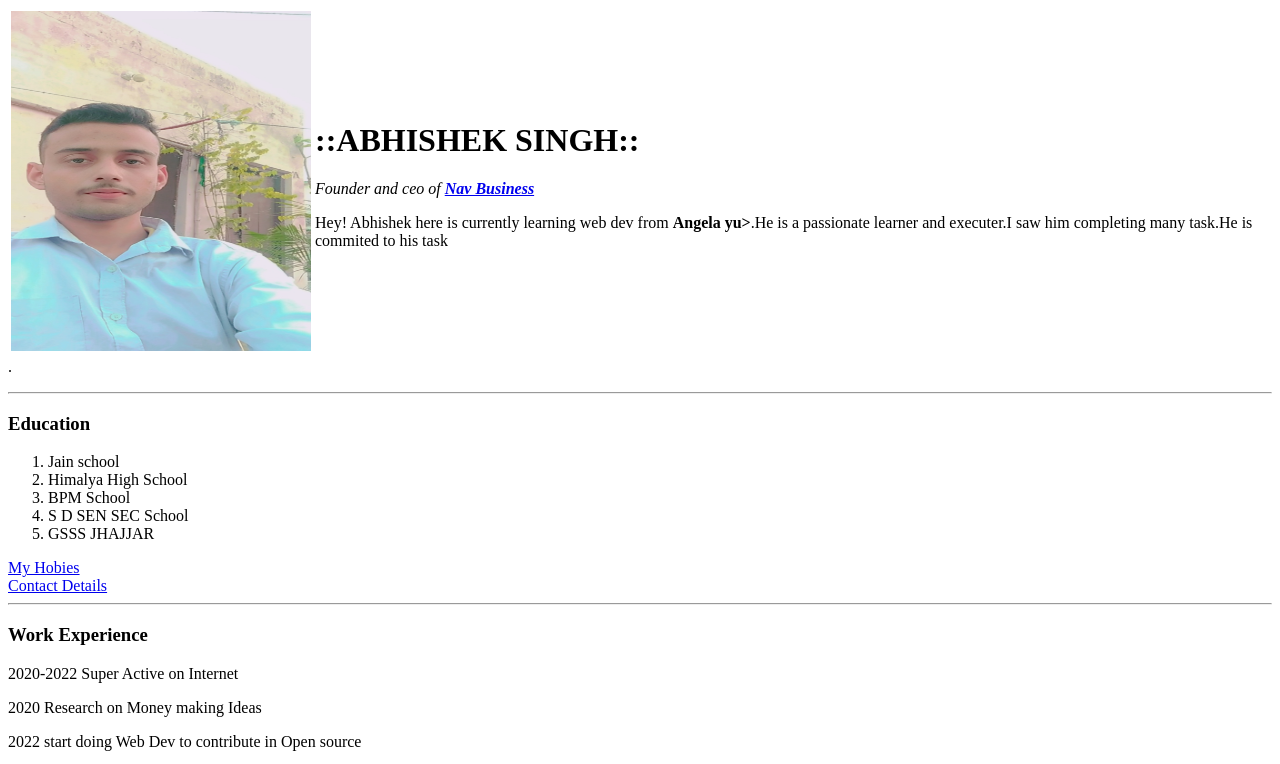
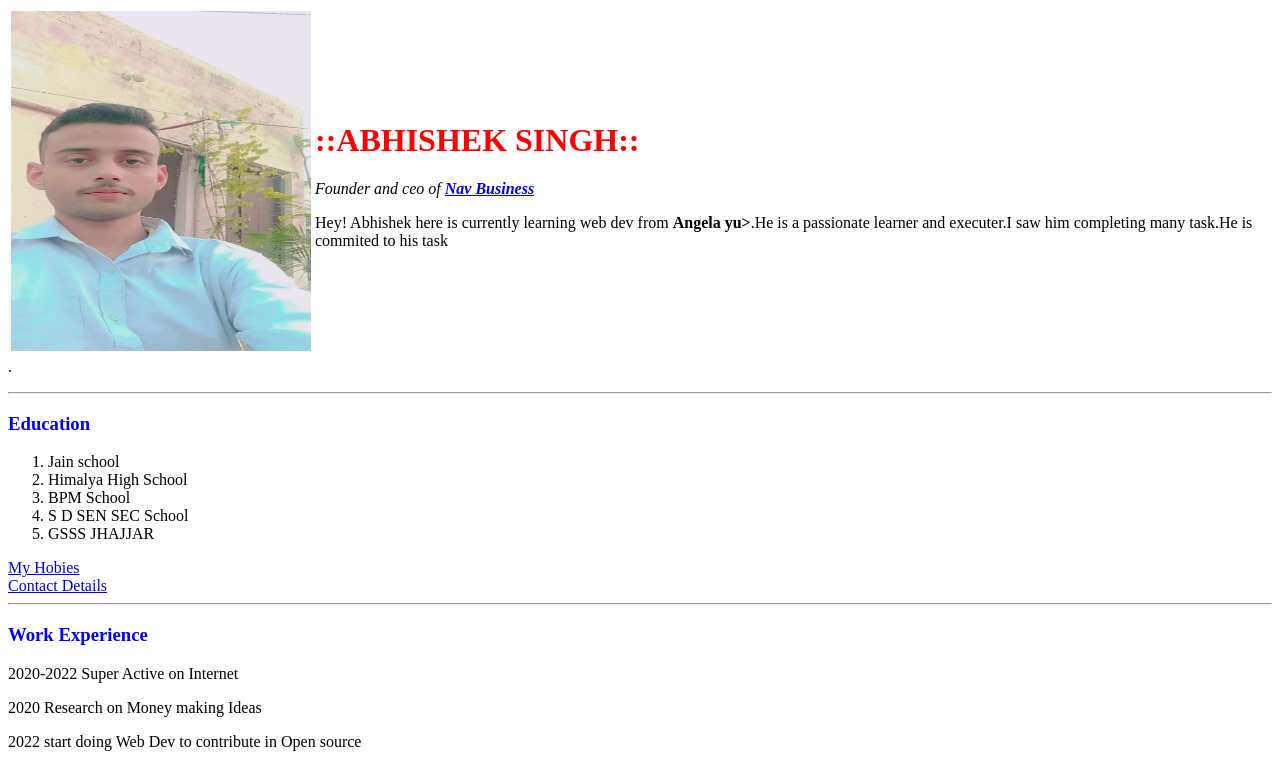
Before and after one commit to avisek85/CV, a plain HTML site: page index.html in a window 1280 px wide. Shown: the top 764 px of the page. Drawn offline with Linux system fonts and the light colour scheme.

Commit message:
Update index.html
change color of h1 and h3 tag by internal css method.

```diff
--- a/index.html
+++ b/index.html
@@ -6,6 +6,14 @@
     <meta http-equiv="X-UA-Compatible" content="IE=edge">
     <meta name="viewport" content="width=device-width, initial-scale=1.0">
     <title>Abhishek personal website</title>
+    <style>
+    h1{
+        color:red;
+        }
+        h3{
+            color:blue;
+        }
+    </style>
 </head>
 
 <body>
```
